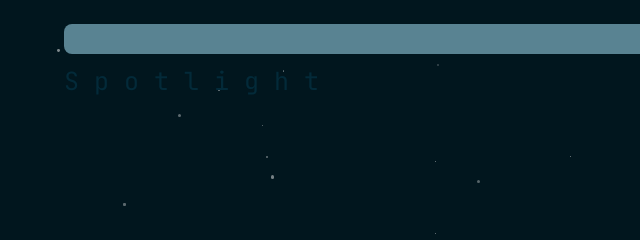
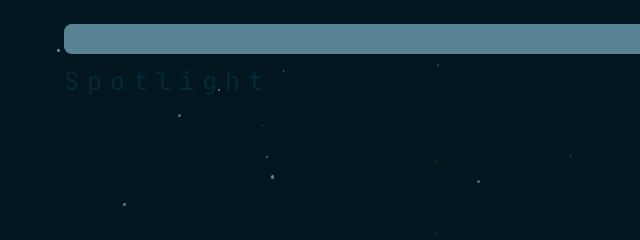
Before and after one commit to hurshbajaj/Spotlight, a plain HTML site: page options.html in a window 1280 px wide. Shown: the top 240 px of the page, 0-640 px from the left. Drawn offline with Linux system fonts and the light colour scheme.

Commit message:
options menu tweaks

```diff
--- a/options.css
+++ b/options.css
@@ -20,7 +20,7 @@ body {
     top: calc(3vh + 40px);
     color: var(--hyper_bg);
     font-size: 25px;
-    letter-spacing: 15px;
+    letter-spacing: 8px;
     opacity: 0;
     transition: opacity 1s ease-out;
 }
```
Also changed, not shown: index.html (line endings or trailing spaces).
